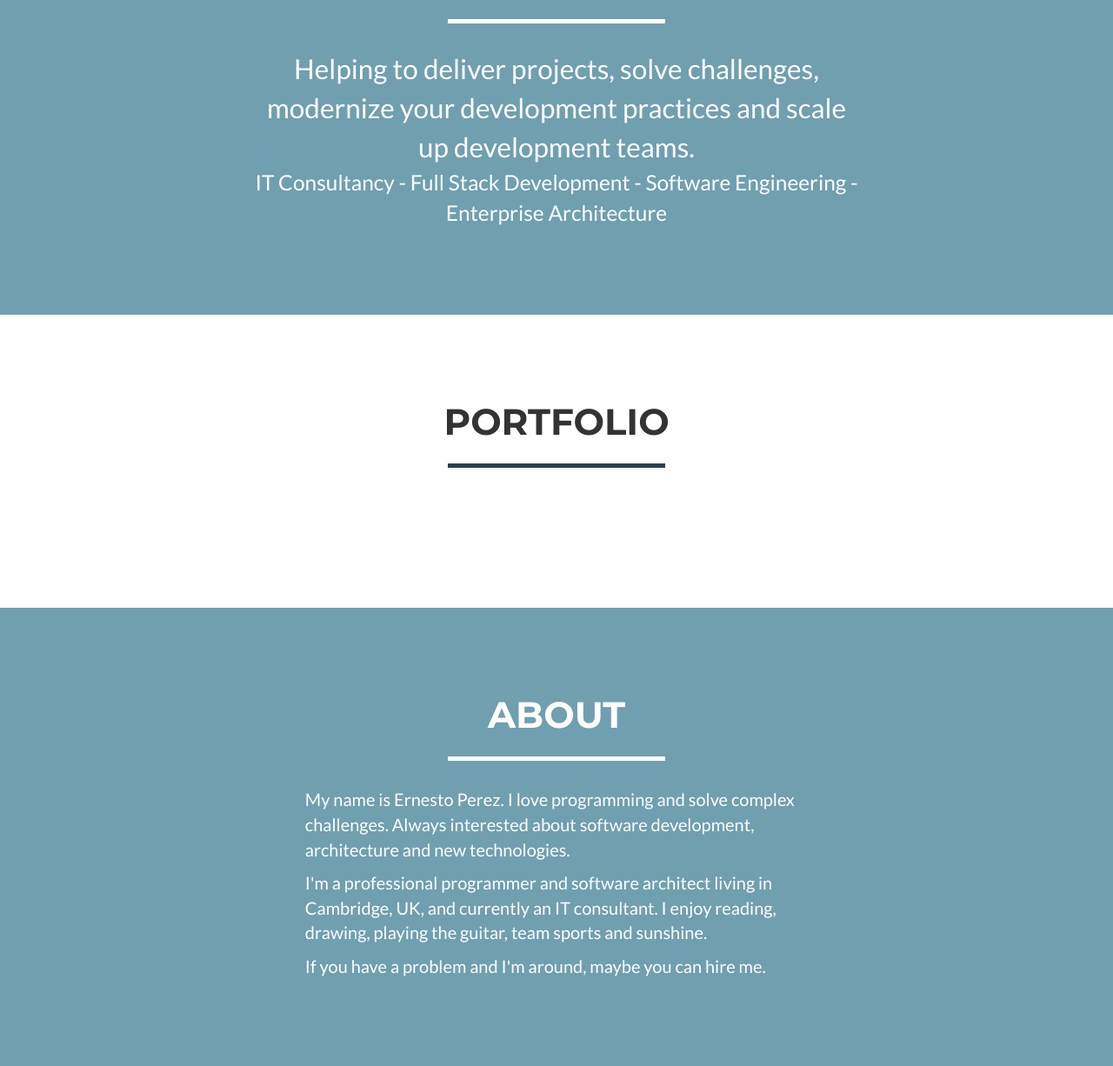
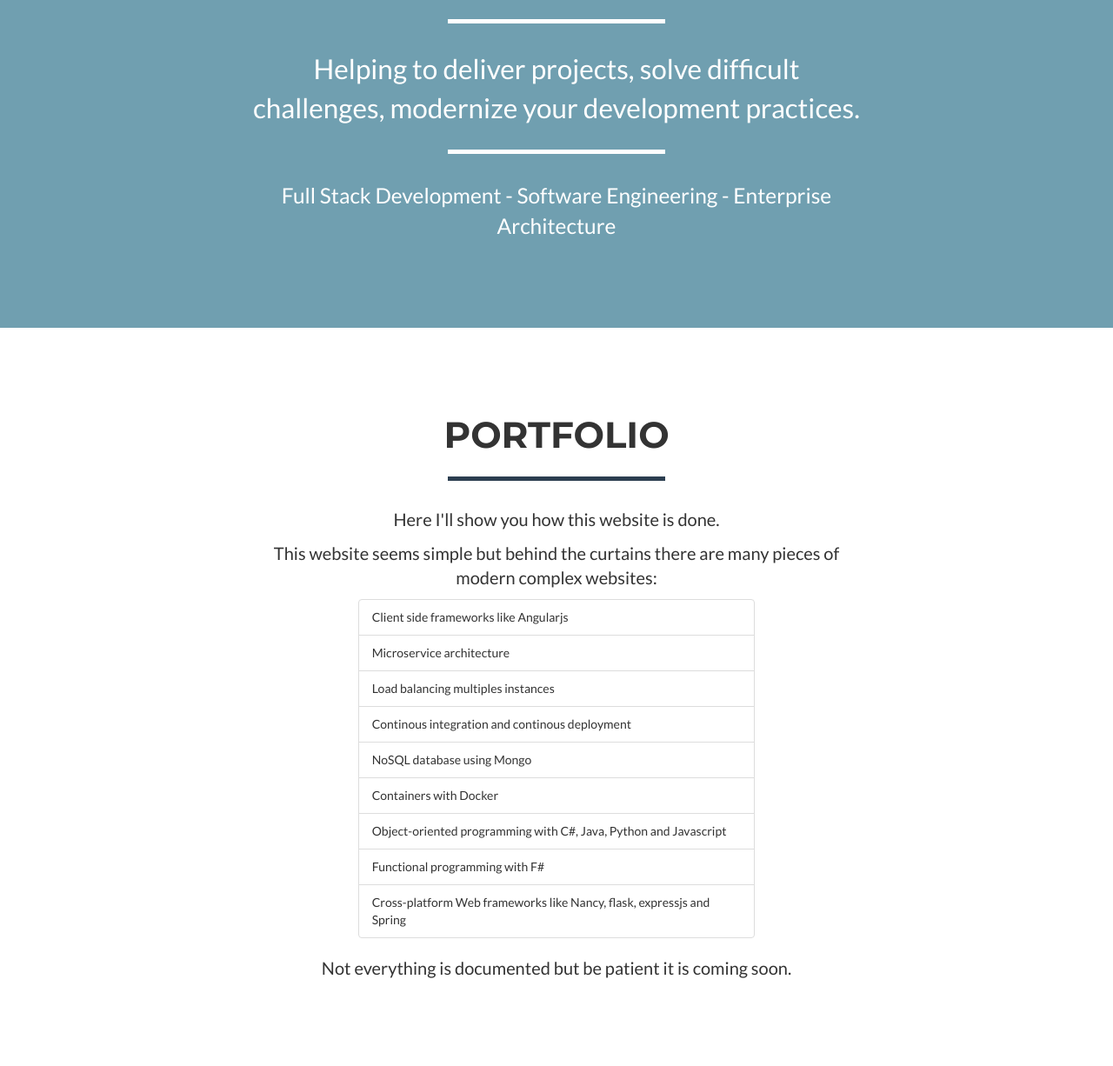
Before and after one commit to ernespn/personal-website, a website: page app/index.html in a window 1280 px wide. Shown: the part 574-1800 px from the top of the page at 87% size. Drawn offline with nearby package versions, Linux system fonts and the light colour scheme; some packages are replaced by stand-ins of ours; files that its build step writes are made by us from their sources.

Commit message:
Add GA and some styling and text

```diff
--- a/app/index.html
+++ b/app/index.html
@@ -80,8 +80,9 @@
                     <div class="intro-text">
                         <span class="name">NestOsoft</span>
                         <hr class="star-light">
-                        <span class="mission">Helping to deliver projects, solve challenges, modernize your development practices and scale up development teams.</span>
-                        <span class="skills">IT Consultancy - Full Stack Development - Software Engineering - Enterprise Architecture</span>
+                        <span class="mission">Helping to deliver projects, solve difficult challenges, modernize your development practices.</span>
+                        <hr class="star-light">
+                        <span class="skills">Full Stack Development - Software Engineering - Enterprise Architecture</span>
                     </div>
                 </div>
             </div>
@@ -95,6 +96,28 @@
                 <div class="col-lg-12 text-center">
                     <h2>Portfolio</h2>
                     <hr class="star-primary">
+                    <p>Here I'll show you how this website is done.</p>
+                    <p>This website seems simple but behind the curtains there are many pieces of modern complex websites:</p>
+                </div>
+            </div>
+            <div class="row">
+                <div class="col-md-offset-2 col-xs-8 col-md-8">
+                    <ul  class="list-group">
+                        <li class="list-group-item">Client side frameworks like Angularjs</li>
+                        <li class="list-group-item">Microservice architecture</li>
+                        <li class="list-group-item">Load balancing multiples instances</li>
+                        <li class="list-group-item">Continous integration and continous deployment</li>
+                        <li class="list-group-item">NoSQL database using Mongo</li>
+                        <li class="list-group-item">Containers with Docker</li>
+                        <li class="list-group-item">Object-oriented programming with C#, Java, Python and Javascript</li>
+                        <li class="list-group-item">Functional programming with F#</li>
+                        <li class="list-group-item">Cross-platform Web frameworks like Nancy, flask, expressjs and Spring</li>
+                    </ul>
+                </div>
+           </div>
+            <div class="row">
+                <div class="col-lg-12 text-center">
+                    <p>Not everything is documented but be patient it is coming soon.</p>
                 </div>
             </div>
             <div class="row" ng-controller="ProjectCtrl">
@@ -109,8 +132,12 @@
                     </a>
                 </div>
             </div>
+            <div class="row">
+                <div class="col-lg-12 text-center">
+                    <div ng-view=""></div>
+                </div>
+            </div>
         </div>
-        <div ng-view=""></div>
     </section>
 
     <!-- About Section -->
@@ -240,7 +267,7 @@
        r=n.getElementsByTagName(g)[0],a.src=u,r.parentNode.insertBefore(a,r)
        }(window,document,'script','https://www.google-analytics.com/analytics.js','ga');
 
-       ga('create', 'UA-XXXXX-X');
+       ga('create', 'UA-86359511-1');
        ga('send', 'pageview');
     </script>
 
--- a/app/scripts/controllers/microservices.js
+++ b/app/scripts/controllers/microservices.js
@@ -14,7 +14,7 @@ angular.module('websiteApp')
     $scope.submit = function (){
 
         if ($scope.num1 && $scope.num2){
-          var url = 'http://'+$location.host()+':8080/add/'+$scope.num1+'/'+$scope.num2;
+          var url = 'http://'+$scope.subdomain()+':8080/add/'+$scope.num1+'/'+$scope.num2;
           $http.get(url).success( function(response) {
             $scope.result = response.result;
             $scope.from = response.from;
@@ -22,5 +22,11 @@ angular.module('websiteApp')
         }
     };
 
-
+    $scope.subdomain = function(){
+      var host = $location.host();
+      if (host.indexOf('.') < 0)
+         return null;
+      else
+        return host.split('.')[0];
+    };
 });
--- a/app/styles/custom.css
+++ b/app/styles/custom.css
@@ -1,5 +1,9 @@
 .moveable {
     padding:5px 10px; cursor: move;
+}
+
+.list-items {
+  width: 50%;
 }
 
 .result, .from {
@@ -10,6 +14,7 @@ header .intro-text .mission {
   display: block;
   font-size: 2em;
   font-weight: 300;
+  margin-bottom: 5px;
 }
 
 @media (min-width: 768px) {
@@ -17,6 +22,7 @@ header .intro-text .mission {
   header .intro-text .mission {
     display: block;
     font-size:2.25em;
+    margin-bottom: 3px;
   }
 }
 
```
